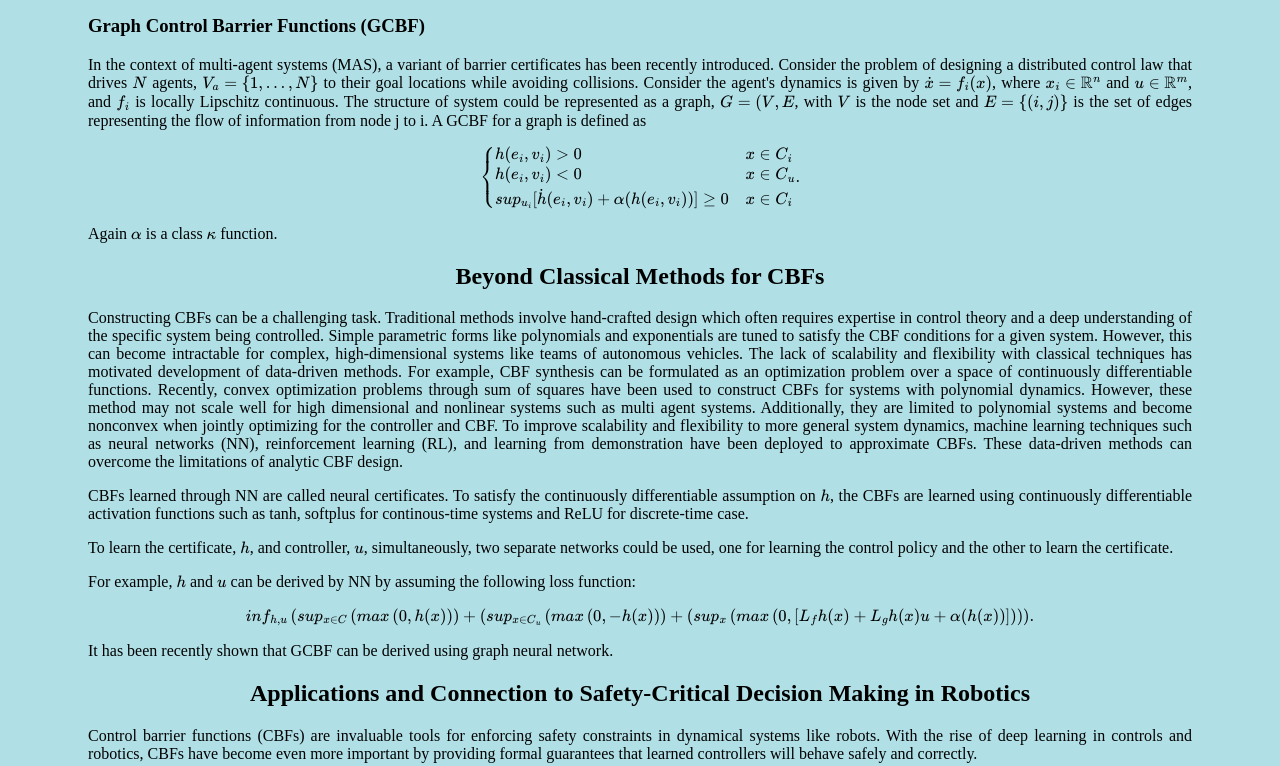
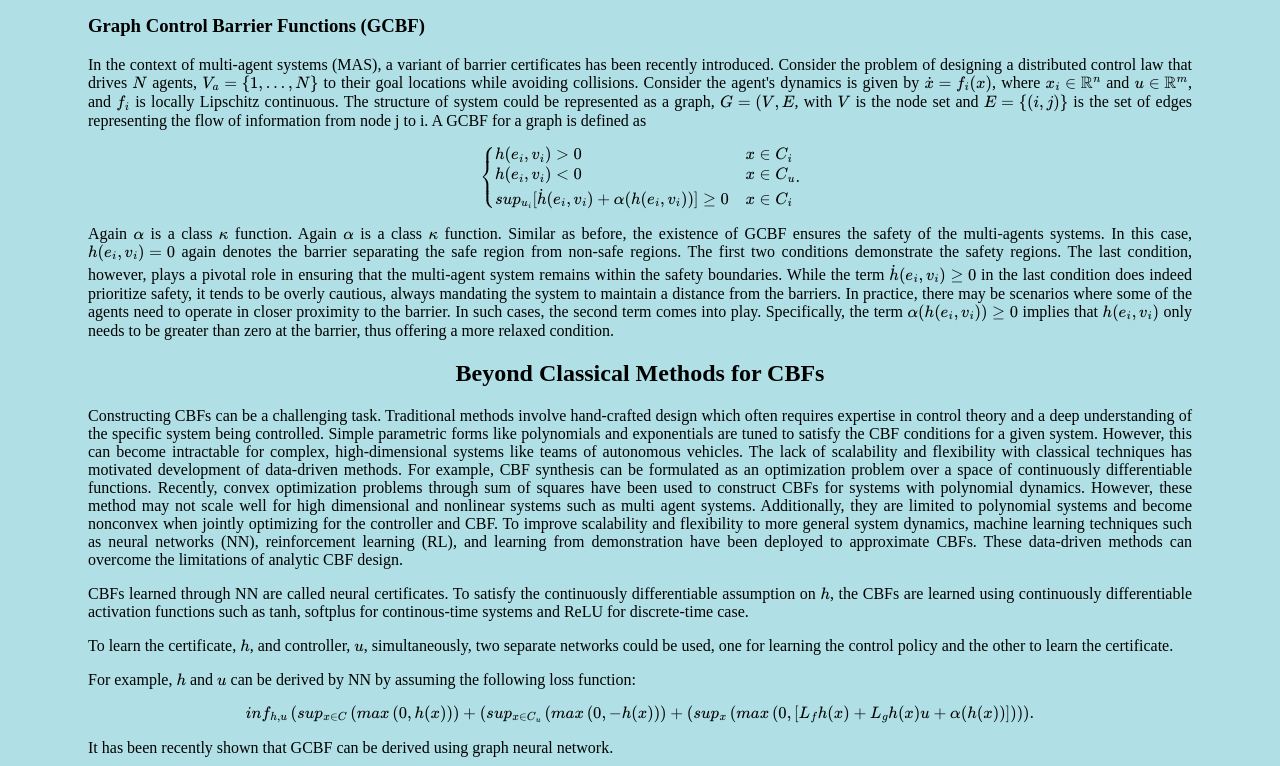
Before and after one commit to sarahonar/RobotDecisionMakingProject, a plain HTML site: page index.html in a window 1280 px wide. Shown: the part 1814-2580 px from the top of the page. Drawn offline with nearby package versions, Linux system fonts and the light colour scheme; some packages are replaced by stand-ins of ours.

Commit message:
Update index.html

```diff
--- a/index.html
+++ b/index.html
@@ -89,7 +89,7 @@ Consider a nonlinear, closed dynamical system (i.e., system without input) of fo
 	<p align="justify">In the context of multi-agent systems (MAS), a variant of barrier certificates has been recently introduced. Consider the problem of designing a distributed control law that drives \(N\) agents, \(V_a=\{1,\dots,N\}\) to their goal locations while avoiding collisions.
 	Consider the agent's dynamics is given by \(\dot{x}=f_i(x)\), where \(x_i \in \mathbb{R}^n\) and \(u \in \mathbb{R}^m\), and \(f_i\) is locally Lipschitz continuous. The structure of system could be represented as a graph, \(G=(V,E\), with \(V\) is the node set and \(E = \{(i, j)\}\) is the set of edges representing the flow of information from node j to i.
 	A GCBF for a graph is defined as \[\begin{cases}h(e_i,v_i)> 0 & x\in C_i \\ h(e_i,v_i) < 0 & x\in C_u \\ sup_{u_i}[\dot{h}(e_i,v_i)+\alpha (h(e_i,v_i))]\geq 0  & x\in C_i\end{cases}.\]
-	Again \(\alpha\) is a class \(\kappa\) function.
+	Again \(\alpha\) is a class \(\kappa\) function. Again \(\alpha\) is a class \(\kappa\) function. Similar as before, the existence of GCBF ensures the safety of the multi-agents systems. In this case, \(h(e_i,v_i)=0\) again denotes the barrier separating the safe region from non-safe regions. The first two conditions demonstrate the safety regions. The last condition, however, plays a pivotal role in ensuring that the multi-agent system remains within the safety boundaries. While the term \(\dot{h}(e_i,v_i) \geq 0\) in the last condition does indeed prioritize safety, it tends to be overly cautious, always mandating the system to maintain a distance from the barriers. In practice, there may be scenarios where some of the agents need to operate in closer proximity to the barrier. In such cases, the second term comes into play. Specifically, the term \(\alpha (h(e_i,v_i))\geq 0 \) implies that \(h(e_i,v_i)\) only needs to be greater than zero at the barrier, thus offering a more relaxed condition.
 	<h2> Beyond Classical Methods for CBFs </h2>
 	<p align="justify"> Constructing CBFs can be a challenging task. Traditional methods involve hand-crafted design which often requires expertise in control theory and a deep understanding of the specific system being controlled. Simple parametric forms like polynomials and exponentials are tuned to satisfy the CBF conditions for a given system. However, this can become intractable for complex, high-dimensional systems like teams of autonomous vehicles. The lack of scalability and flexibility with classical techniques has motivated development of data-driven methods. For example, CBF synthesis can be formulated as an optimization problem over a space of continuously differentiable functions. Recently, convex optimization problems through sum of squares have been used to construct CBFs for systems with polynomial dynamics. However, these method may not scale well for high dimensional and nonlinear systems such as multi agent systems. Additionally, they are limited to polynomial systems and become nonconvex when jointly optimizing for the controller and CBF. To improve scalability and flexibility to more general system dynamics, machine learning techniques such as neural networks (NN), reinforcement learning (RL), and learning from demonstration have been deployed to approximate CBFs. These data-driven methods can overcome the limitations of analytic CBF design. </p>
 	<p align="justify"> CBFs learned through NN are called neural certificates. To satisfy the continuously differentiable assumption on \(h\), the CBFs are learned using continuously differentiable activation functions such as tanh, softplus for continous-time systems and ReLU for discrete-time case.</p>
```
